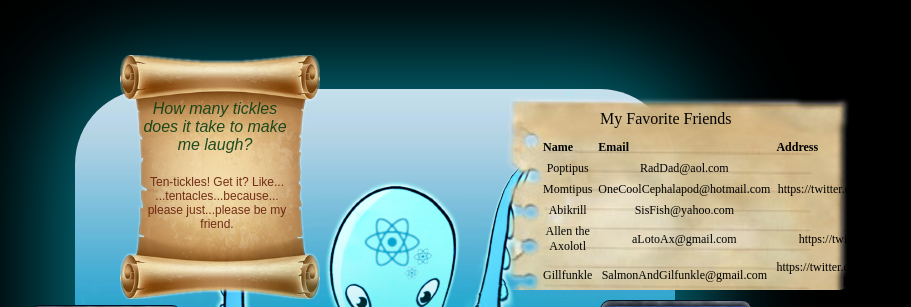
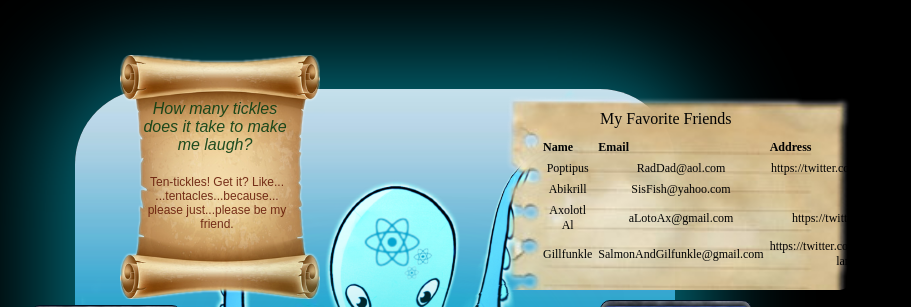
Before and after one commit to Dane-Dawson/proptipus, a React (Create React App) app: page / in a window 1280 px wide. Shown: the top 307 px of the page, without its empty margins (0-911 px from the left). Built offline with nearby package versions, Linux system fonts and the light colour scheme.

Commit message:
merge success

```diff
--- a/src/Proptipus/Proptipus.js
+++ b/src/Proptipus/Proptipus.js
@@ -31,10 +31,9 @@ class Proptipus extends React.Component {
       description: "What a useless freaking fsh.",
     },
     friendsList: [
-      { name: "Poptipus", contact: "RadDad@aol.com", socialMedia: "" },
-      { name: "Momtipus", contact: "OneCoolCephalapod@hotmail.com", socialMedia: "https://twitter.com/octopusfansclub" },
+      { name: "Poptipus", contact: "RadDad@aol.com", socialMedia: "https://twitter.com/octopusfansclub" },
       { name: "Abikrill", contact: "SisFish@yahoo.com", socialMedia: ""},
-      { name: "Allen the Axolotl", contact: "aLotoAx@gmail.com", socialMedia: "https://twitter.com/axobotl" },
+      { name: "Axolotl Al", contact: "aLotoAx@gmail.com", socialMedia: "https://twitter.com/axobotl" },
       { name: "Gillfunkle", contact: "SalmonAndGilfunkle@gmail.com", socialMedia: "https://twitter.com/simongarfunkel?lang=en"},
     ]
 
```
